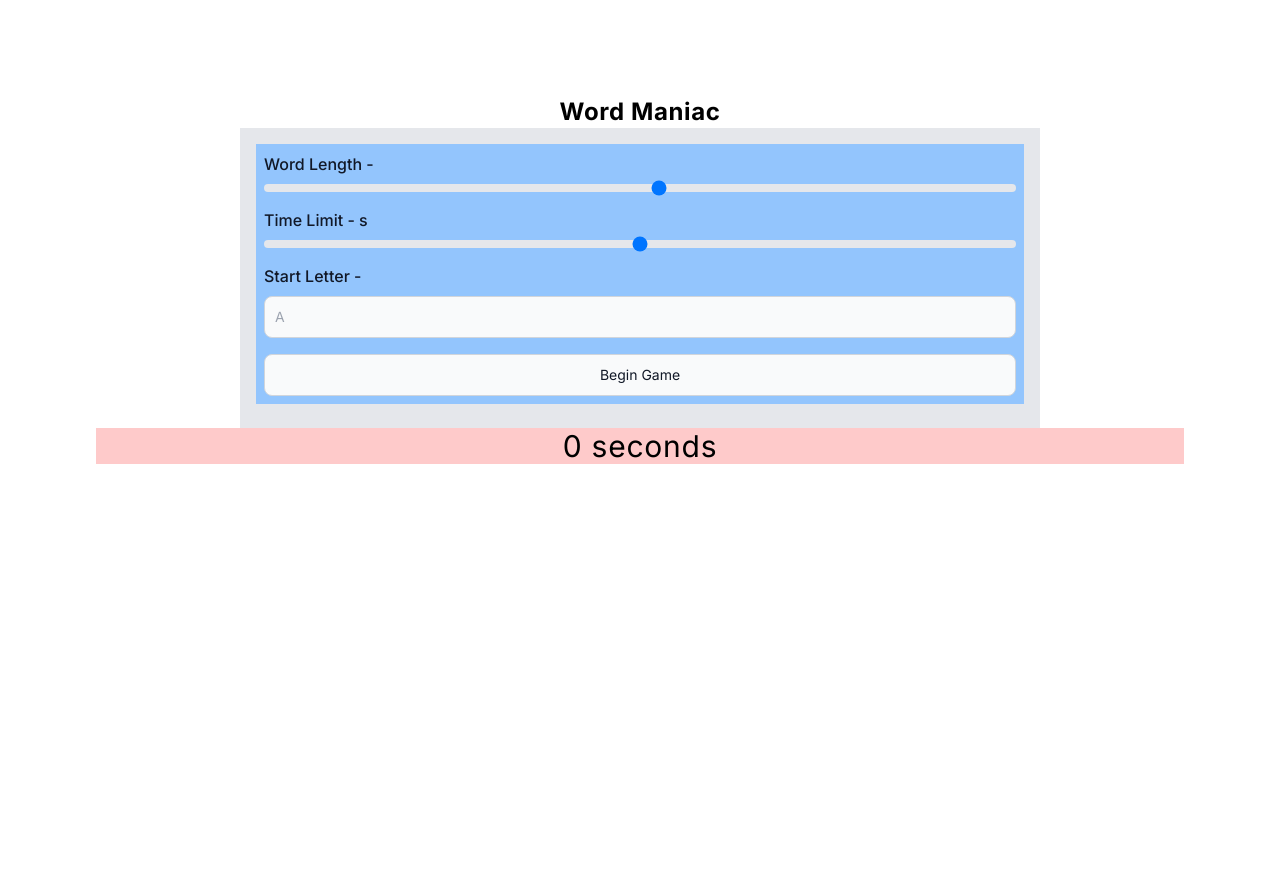
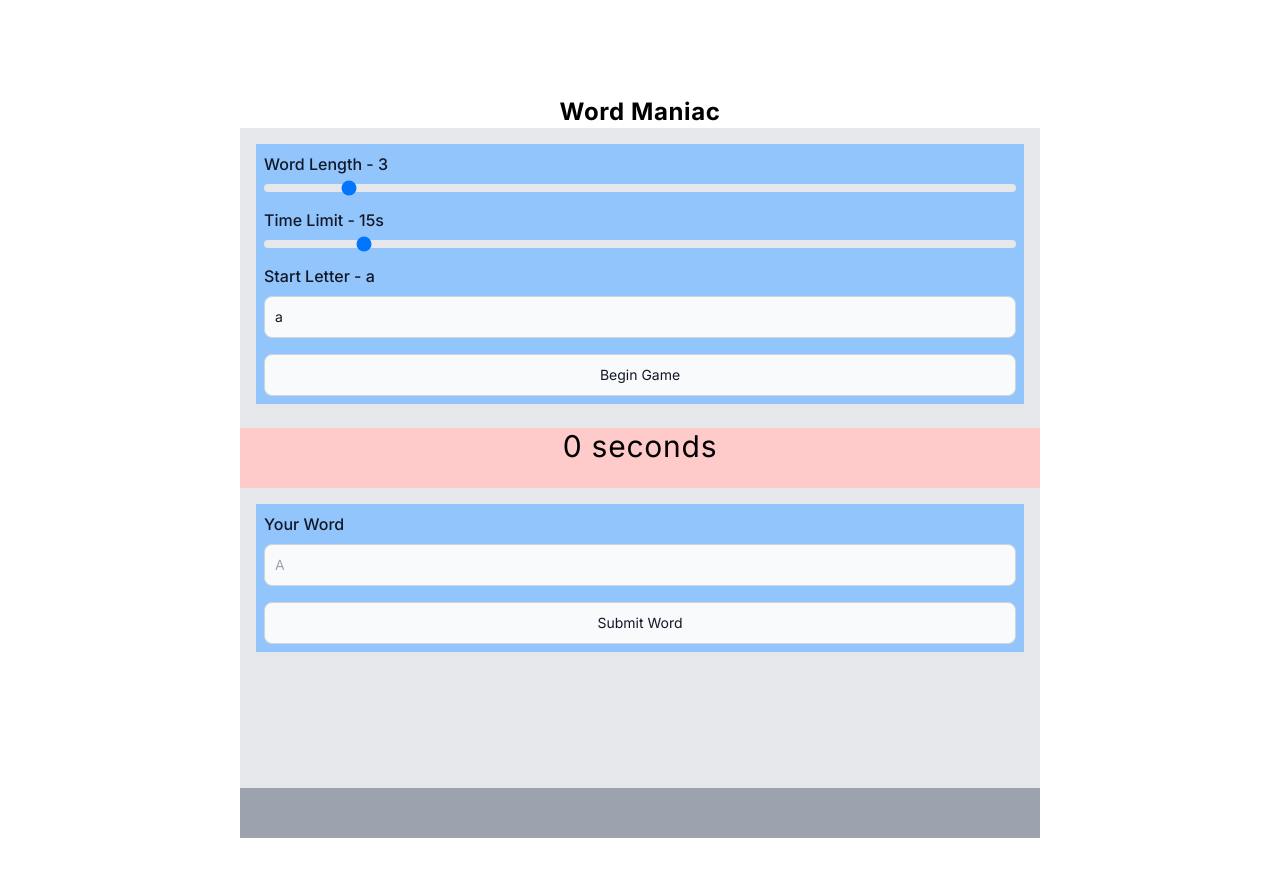
Before and after one commit to PatrickLisiecki/word-maniac, a Next.js app in the folder client/: page / in a window 1280 px wide. Shown: the top 876 px of the page. Before the commit the page ends 800 px from the top, so only its background shows below. Built offline with nearby package versions, Linux system fonts and the light colour scheme.

Commit message:
added the ability to add words that match the word length setting

```diff
--- a/client/src/app/page.tsx
+++ b/client/src/app/page.tsx
@@ -3,15 +3,25 @@
 import React, { useState, useEffect } from "react";
 
 export default function Home() {
-  const [wordLength, setWordLength] = useState<string>("");
-  const [timeLimit, setTimeLimit] = useState<string>("");
-  const [startLetter, setStartLetter] = useState<string>("");
+  const [wordLength, setWordLength] = useState<string>("3");
+  const [timeLimit, setTimeLimit] = useState<string>("15");
+  const [startLetter, setStartLetter] = useState<string>("a");
   const [isRunning, setIsRunning] = useState<boolean>(false);
   const [seconds, setSeconds] = useState<number>(0);
+  const [currentWord, setCurrentWord] = useState<string>("");
+  const [validWords, setValidWords] = useState<any>([]);
 
   const handleSubmit = (e: React.FormEvent) => {
     e.preventDefault();
-    setIsRunning(true);
+    setIsRunning(!isRunning);
+  };
+
+  const handleWordSubmit = (e: React.FormEvent) => {
+    e.preventDefault();
+    if (currentWord.length === parseInt(wordLength)) {
+      setValidWords([...validWords, currentWord]);
+      setCurrentWord("");
+    }
   };
 
   useEffect(() => {
@@ -36,7 +46,7 @@ export default function Home() {
       {/* Settings Menu */}
       <form
         onSubmit={handleSubmit}
-        className="min-w-[800px] min-h-[300px] bg-gray-200 p-4 flex flex-col  items-center"
+        className="min-w-[800px] min-h-[300px] bg-gray-200 p-4 flex flex-col items-center"
       >
         {/* Word Length Slider */}
         <div className="w-full min-h-[40px] bg-blue-300 flex flex-col justify-center p-2">
@@ -51,7 +61,7 @@ export default function Home() {
             min="1"
             max="20"
             step="1"
-            value={wordLength}
+            value={wordLength ? wordLength : 1}
             id="wordLength"
             onChange={(e) => setWordLength(e.target.value)}
             className="w-full h-2 bg-gray-200 rounded-lg appearance-none cursor-pointer dark:bg-gray-700"
@@ -71,7 +81,7 @@ export default function Home() {
             min="0"
             max="120"
             step="15"
-            value={timeLimit}
+            value={timeLimit ? timeLimit : 0}
             id="timeLimit"
             onChange={(e) => setTimeLimit(e.target.value)}
             className="w-full h-2 bg-gray-200 rounded-lg appearance-none cursor-pointer dark:bg-gray-700"
@@ -102,14 +112,59 @@ export default function Home() {
             type="submit"
             className="bg-gray-50 border border-gray-300 text-gray-900 text-sm rounded-lg hover:ring-blue-500 hover:border-blue-500 block w-full p-2.5 dark:bg-gray-700 dark:border-gray-600 dark:placeholder-gray-400 dark:text-white dark:hover:ring-blue-500 dark:hover:border-blue-500"
           >
-            Begin Game
+            {isRunning ? "Stop Game" : "Begin Game"}
           </button>
         </div>
       </form>
 
       {/* Timer */}
-      <div className="w-full min-h-60px bg-red-200 text-3xl tracking-wide text-center">
+      <div className="min-w-[800px] min-h-[60px] bg-red-200 text-3xl tracking-wide text-center">
         {seconds} seconds
+      </div>
+
+      {/* Word Input */}
+      <form
+        onSubmit={handleWordSubmit}
+        className="min-w-[800px] min-h-[300px] bg-gray-200 p-4 flex flex-col items-center"
+      >
+        {/* Start Letter Input */}
+        <div className="w-full min-h-[40px] bg-blue-300 flex flex-col justify-center p-2">
+          <label
+            htmlFor="startLetter"
+            className="block mb-2 text-md font-medium text-gray-900 dark:text-white"
+          >
+            Your Word
+          </label>
+          <input
+            type="text"
+            value={currentWord}
+            placeholder="A"
+            id="currentWord"
+            onChange={(e) => setCurrentWord(e.target.value)}
+            className="bg-gray-50 border border-gray-300 text-gray-900 text-sm rounded-lg focus:ring-blue-500 focus:border-blue-500 block w-full p-2.5 dark:bg-gray-700 dark:border-gray-600 dark:placeholder-gray-400 dark:text-white dark:focus:ring-blue-500 dark:focus:border-blue-500"
+          ></input>
+        </div>
+
+        {/* Submit Word */}
+        <div className="w-full min-h-[40px] bg-blue-300 flex flex-col justify-center p-2">
+          <button
+            type="submit"
+            className="bg-gray-50 border border-gray-300 text-gray-900 text-sm rounded-lg hover:ring-blue-500 hover:border-blue-500 block w-full p-2.5 dark:bg-gray-700 dark:border-gray-600 dark:placeholder-gray-400 dark:text-white dark:hover:ring-blue-500 dark:hover:border-blue-500"
+          >
+            Submit Word
+          </button>
+        </div>
+      </form>
+
+      <div className="min-w-[800px] min-h-[50px] bg-gray-400 p-4 flex flex-col items-center">
+        {validWords.length > 0 &&
+          validWords.map((word: any, index: number) => {
+            return (
+              <span key={index} className="text-md text-black">
+                {word}
+              </span>
+            );
+          })}
       </div>
     </main>
   );
```
